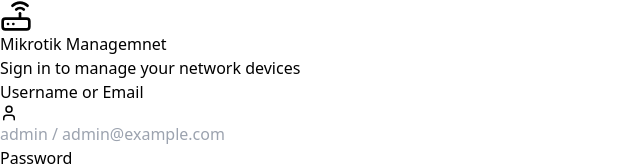
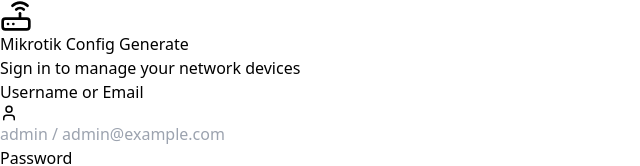
Before and after one commit to sudoaptgetupdate-y/mikrotik-config, a React (Vite) app in the folder mikrotik-frontend/: page /login in a window 1280 px wide. Shown: the top 166 px of the page, without its empty margins (0-640 px from the left). Built offline with nearby package versions, Linux system fonts and the light colour scheme.

Commit message:
some text

```diff
--- a/mikrotik-frontend/src/layouts/MainLayout.jsx
+++ b/mikrotik-frontend/src/layouts/MainLayout.jsx
@@ -41,7 +41,7 @@ const MainLayout = () => {
           <div className="bg-blue-500 p-1.5 rounded-lg mr-3 shadow-lg shadow-blue-500/20">
             <Router size={22} className="text-white" />
           </div>
-          <span className="font-bold text-lg text-white tracking-wide">MikroManager</span>
+          <span className="font-bold text-lg text-white tracking-wide">Generate Config</span>
         </div>
 
         <nav className="flex-1 px-4 py-6 space-y-1.5 overflow-y-auto custom-scrollbar">
--- a/mikrotik-frontend/src/pages/Login.jsx
+++ b/mikrotik-frontend/src/pages/Login.jsx
@@ -41,7 +41,7 @@ const Login = () => {
           </div>
 
           <h2 className="text-2xl font-black text-center text-slate-800 tracking-tight mb-2">
-            Mikrotik Managemnet
+            Mikrotik Config Generate
           </h2>
           <p className="text-center text-slate-500 text-sm mb-8 font-medium">
             Sign in to manage your network devices
```
